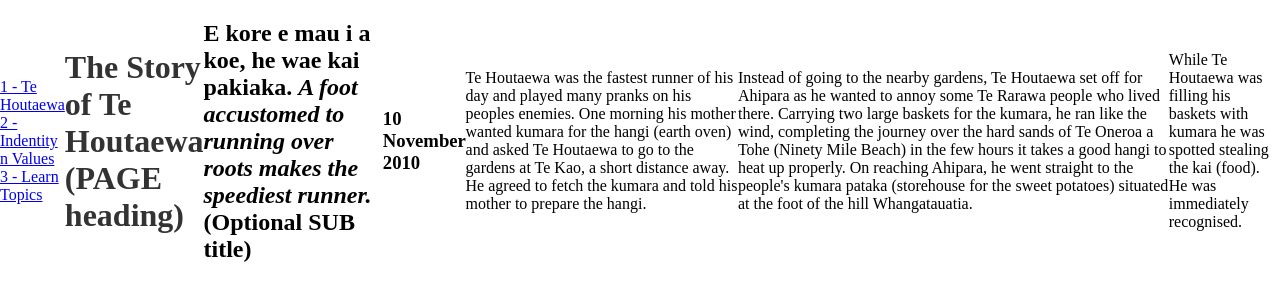
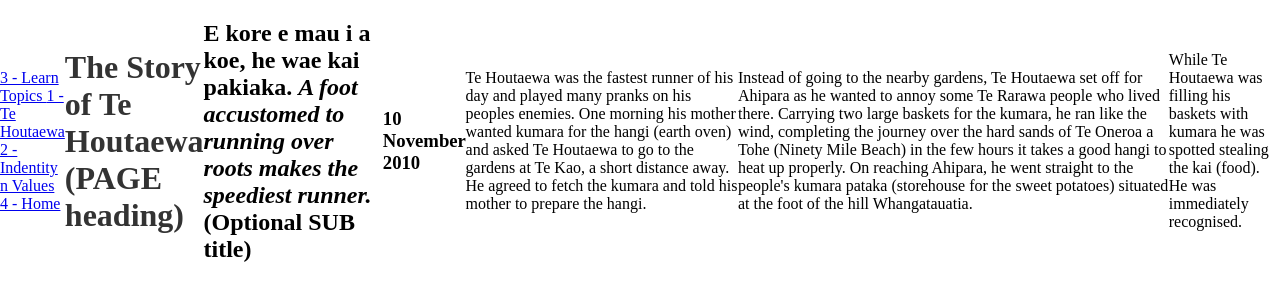
Before and after one commit to Isaac-Bell/Isaac-Bell.github.io, a plain HTML site: page blog/te-houtaewa-template.html in a window 1280 px wide. Drawn offline with Linux system fonts and the light colour scheme.

Commit message:
fix links

```diff
--- a/blog/te-houtaewa-template.html
+++ b/blog/te-houtaewa-template.html
@@ -10,9 +10,10 @@
 
 <body>
   <nav>
-    <a href="./blog/te-houtaewa-template.html"> 1 - Te Houtaewa </a>
-    <a href="./blog/indentity-value.html"> 2 - Indentity n Values </a>
-    <a href="./blog/topic.html"> 3 - Learn Topics </a>
+    <a href="topic.html"> 3 - Learn Topics </a>
+    <a href="te-houtaewa-template.html"> 1 - Te Houtaewa </a>
+    <a href="indentity-value.html"> 2 - Indentity n Values </a>
+    <a href="../index.html"> 4 - Home </a>
   </nav>
   <h1>The Story of Te Houtaewa (PAGE heading)</h1>
   <h2>E kore e mau i a koe, he wae kai pakiaka. <em>A foot accustomed to running over roots makes the speediest
```
Also changed, not shown: blog/indentity-value.html (+4 -3 lines), blog/topic.html (+4 -3 lines), index.html (+1 -0 lines).
